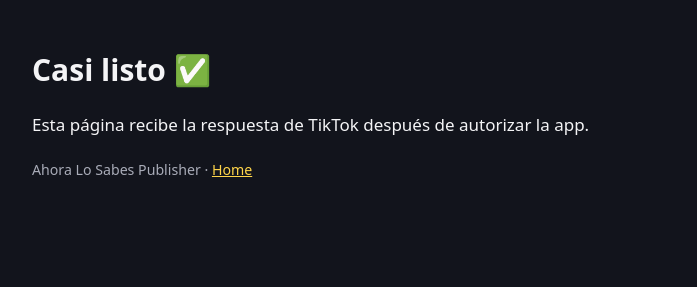
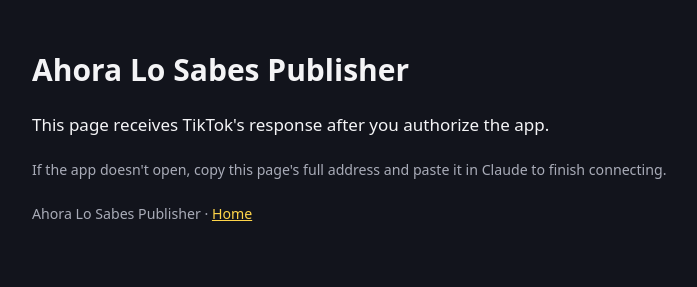
Before and after one commit to j0sedaniel00/j0sedaniel00.github.io, a plain HTML site: page callback/index.html in a window 1280 px wide. Shown: the whole page, without its empty margins (248-945 px from the left). Drawn offline with Linux system fonts and the light colour scheme.

Commit message:
Callback returns to the local publisher app

```diff
--- a/callback/index.html
+++ b/callback/index.html
@@ -1,6 +1,19 @@
-<!doctype html><html lang="es"><head><meta charset="utf-8"><meta name="viewport" content="width=device-width,initial-scale=1"><title>Conectar TikTok</title><style>:root{--bg:#12141c;--tx:#f4f4f6;--mut:#a9acb8;--ac:#FFD54A}body{margin:0;background:var(--bg);color:var(--tx);font:17px/1.6 system-ui,-apple-system,Segoe UI,sans-serif}main{max-width:720px;margin:0 auto;padding:40px 16px}h1{font-size:30px;margin:.2em 0}h2{font-size:20px;margin-top:1.6em;color:var(--ac)}a{color:var(--ac)}p,li{color:var(--tx)}small,.mut{color:var(--mut)}img{width:72px;height:72px;border-radius:50%}code{background:#232634;padding:2px 6px;border-radius:6px;word-break:break-all}</style></head><body><main>
-<h1>Casi listo ✅</h1>
-<p id="msg">Copia la dirección completa de la barra del navegador y pégala en Claude para terminar de conectar TikTok.</p>
+<!doctype html><html lang="en"><head><meta charset="utf-8"><meta name="viewport" content="width=device-width,initial-scale=1"><title>Connecting TikTok</title><style>:root{--bg:#12141c;--tx:#f4f4f6;--mut:#a9acb8;--ac:#FFD54A}body{margin:0;background:var(--bg);color:var(--tx);font:17px/1.6 system-ui,-apple-system,Segoe UI,sans-serif}main{max-width:720px;margin:0 auto;padding:40px 16px}h1{font-size:30px;margin:.2em 0}a{color:var(--ac)}small,.mut{color:var(--mut)}</style></head><body><main>
+<h1 id="t">Almost done ✅</h1>
+<p id="msg">Returning to Ahora Lo Sabes Publisher on your computer…</p>
+<p><a id="volver" href="#">Open Ahora Lo Sabes Publisher</a></p>
+<p class="mut"><small>If the app doesn't open, copy this page's full address and paste it in Claude to finish connecting.</small></p>
 <p class="mut"><small>Ahora Lo Sabes Publisher · <a href="../index.html">Home</a></small></p>
-<script>if(!location.search.includes("code=")){document.getElementById("msg").textContent="Esta página recibe la respuesta de TikTok después de autorizar la app."}</script>
+<script>
+var s = location.search;
+if (s.indexOf("code=") < 0 && s.indexOf("error=") < 0) {
+  document.getElementById("t").textContent = "Ahora Lo Sabes Publisher";
+  document.getElementById("msg").textContent = "This page receives TikTok's response after you authorize the app.";
+  document.getElementById("volver").style.display = "none";
+} else {
+  var destino = "http://127.0.0.1:8765/callback" + s;
+  document.getElementById("volver").href = destino;
+  setTimeout(function () { location.href = destino; }, 1200);
+}
+</script>
 </main></body></html>
```
